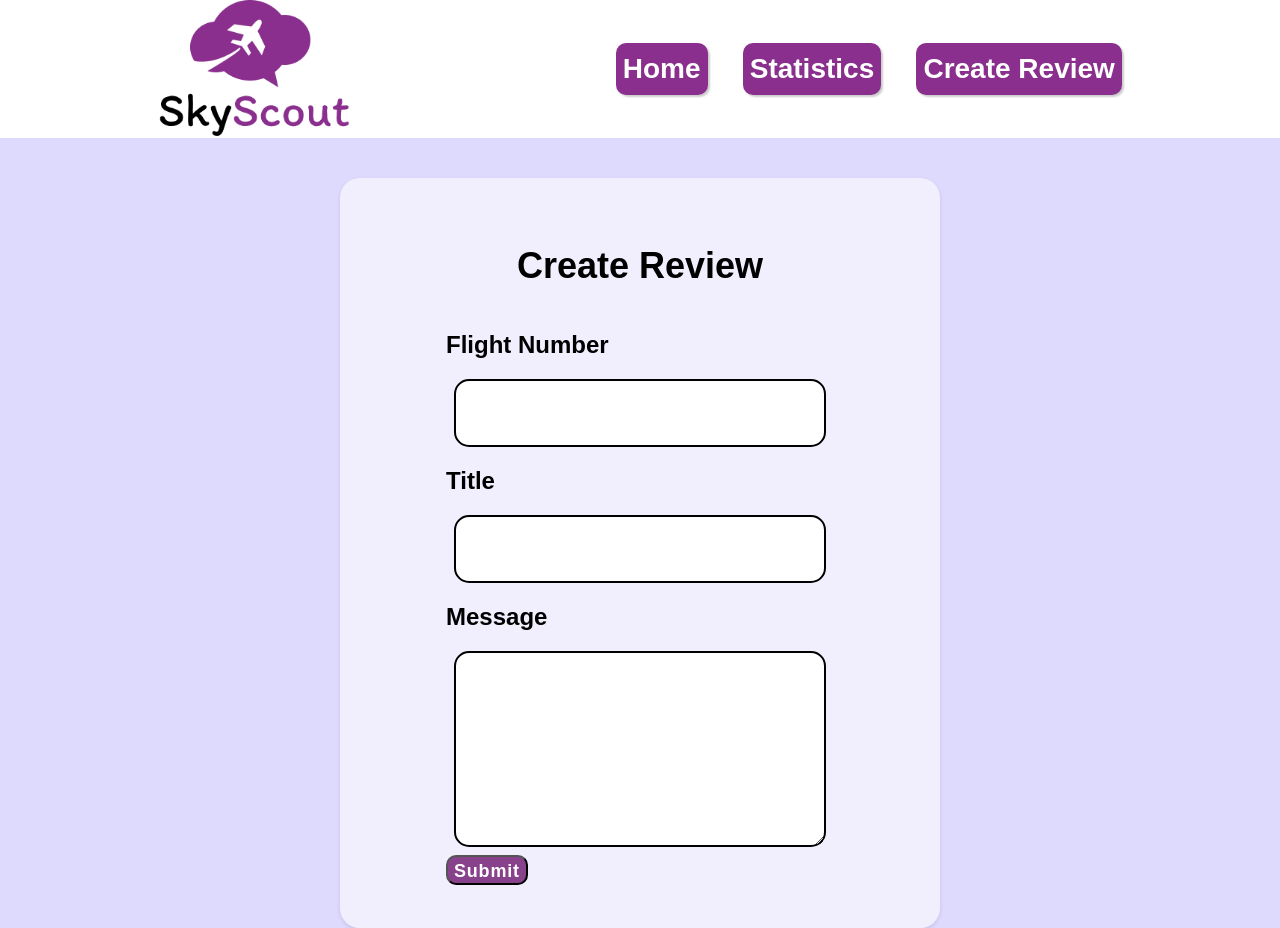
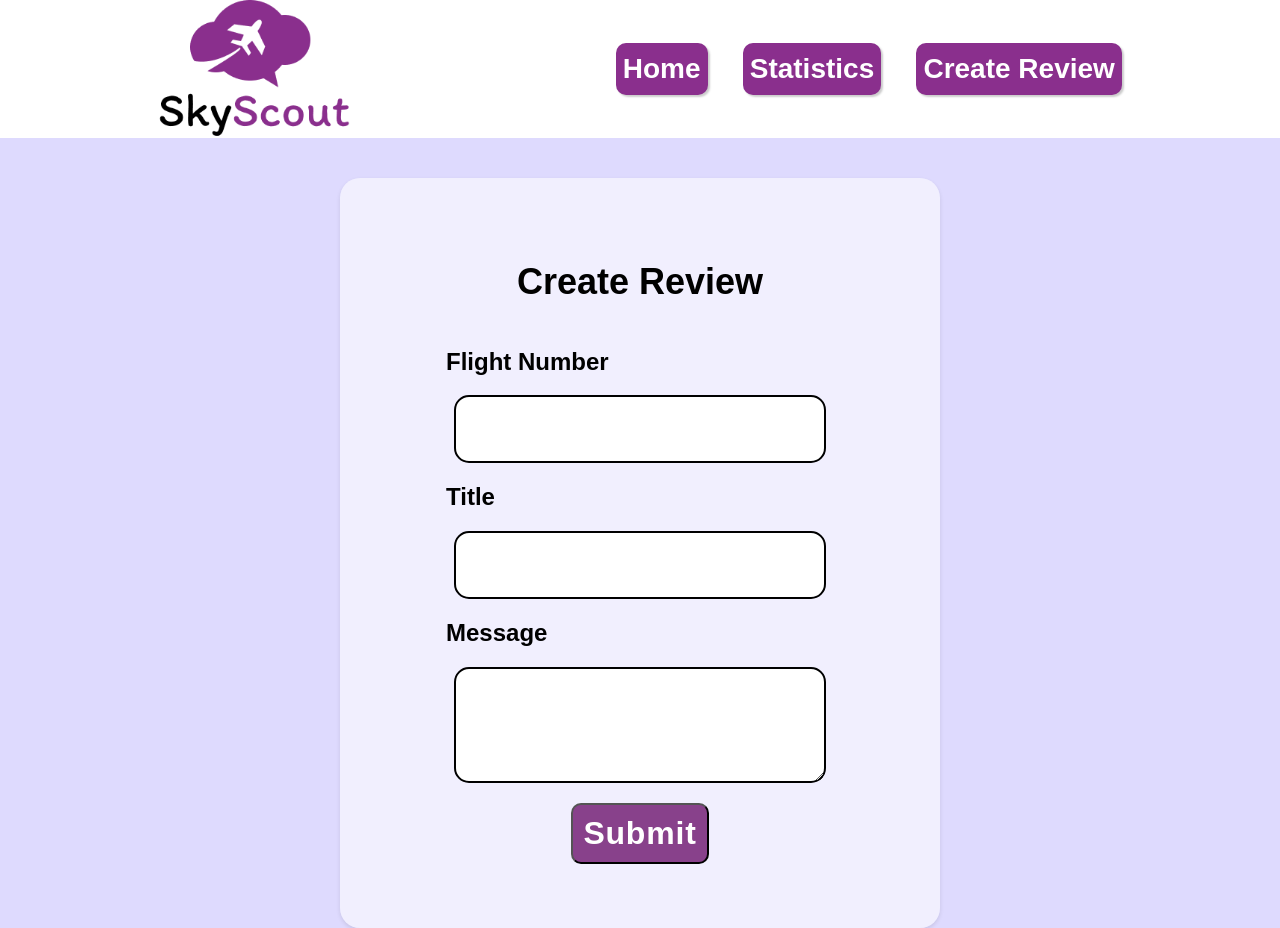
Before and after one commit to Ayon-Bhowmick/Hackrithmitic2, a React (Create React App) app in the folder web/: page /create in a window 1280 px wide. Built offline with nearby package versions, Linux system fonts and the light colour scheme.

Commit message:
Final styling for create page

```diff
--- a/web/src/pages/Create.js
+++ b/web/src/pages/Create.js
@@ -126,7 +126,7 @@ const Create = () => {
 					onChange={(e) => setBody(e.target.value)}
 				    /> */}
           {/* <div> */}
-          <button className='btn' type="submit" id="submit"  ><b><font size="+1"> Submit </font> </b></button>
+          <button className='btn' type="submit" id="submit"  ><b><font size="+3"> Submit </font> </b></button>
           {/* </div> */}
         </form>
         </div>
--- a/web/src/pages/CreateReview.css
+++ b/web/src/pages/CreateReview.css
@@ -139,12 +139,19 @@ span{
 input {
     width: 25vw;
     height: 4vh;
+    font-size: x-large;
 }
 
 textarea {
-    font-family: 'Nunito' ;
-    font-size: medium;
+    font-size:x-large;
     width: 25vw;
-    height: 20vh;
+    height: 10vh;
     resize: vertical;
 }
+
+#submit {
+    margin: 0 auto;
+    padding: 10px;
+    margin-top: 20px;
+    margin-bottom: 5px;
+}
```
